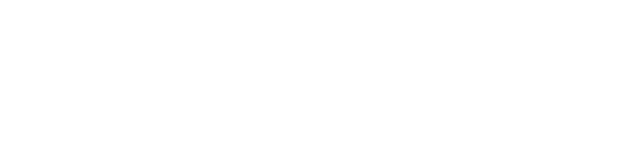
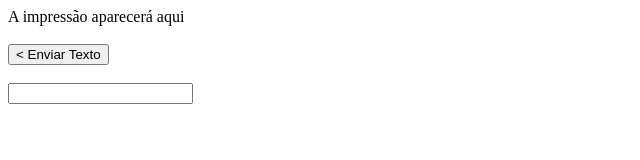
Before and after one commit to wesleli/FormatadorRichText, a plain HTML site: page index.html in a window 1280 px wide. Shown: the whole page, without its empty margins (0-640 px from the left). Drawn offline with Linux system fonts and the light colour scheme.

Commit message:
criação de layout para 1º teste de lógica

```diff
--- a/index.html
+++ b/index.html
@@ -5,12 +5,21 @@
 
     <meta charset="utf-8">
     <meta name="viewport" content="width=device-width, initial-scale=1, shrink-to-fit=no">
-    <title>Formatador Rich Text</title>
+    <title>Formatador de Texto</title>
+    <script type="text/javascript">
+
+
+    </script>
 
 </head>
 
 <body>
-
+    <span id="theLabel" class="label">A impressão aparecerá aqui</span>
+    <br /><br />
+    <button class="button">
+        < Enviar Texto</button>
+            <br /><br />
+            <input type="text" class="input" id="theMessage">
 </body>
 
 </html>
```
